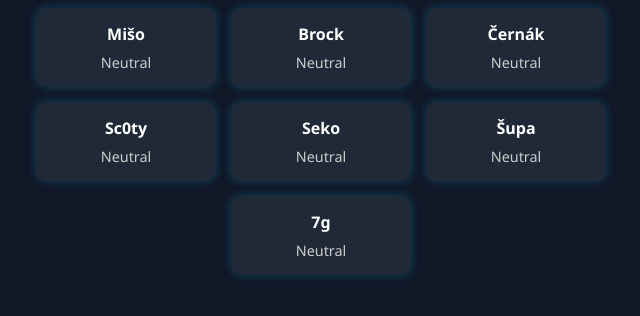
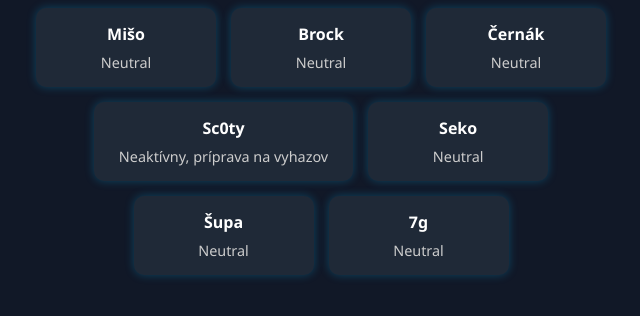
Before and after one commit to mattadix/WESK-Staff, a website: page adminv.html in a window 1280 px wide. Shown: the part 124-440 px from the top of the page, without its empty margins (319-959 px from the left). Drawn offline with Linux system fonts and the light colour scheme.

Commit message:
Update adminv.html

```diff
--- a/adminv.html
+++ b/adminv.html
@@ -69,7 +69,7 @@
     </div>
     <div class="mod-button">
       Sc0ty
-      <span class="status">Neutral</span>
+      <span class="status">Neaktívny, príprava na vyhazov</span>
     </div>
     <div class="mod-button">
       Seko
```
